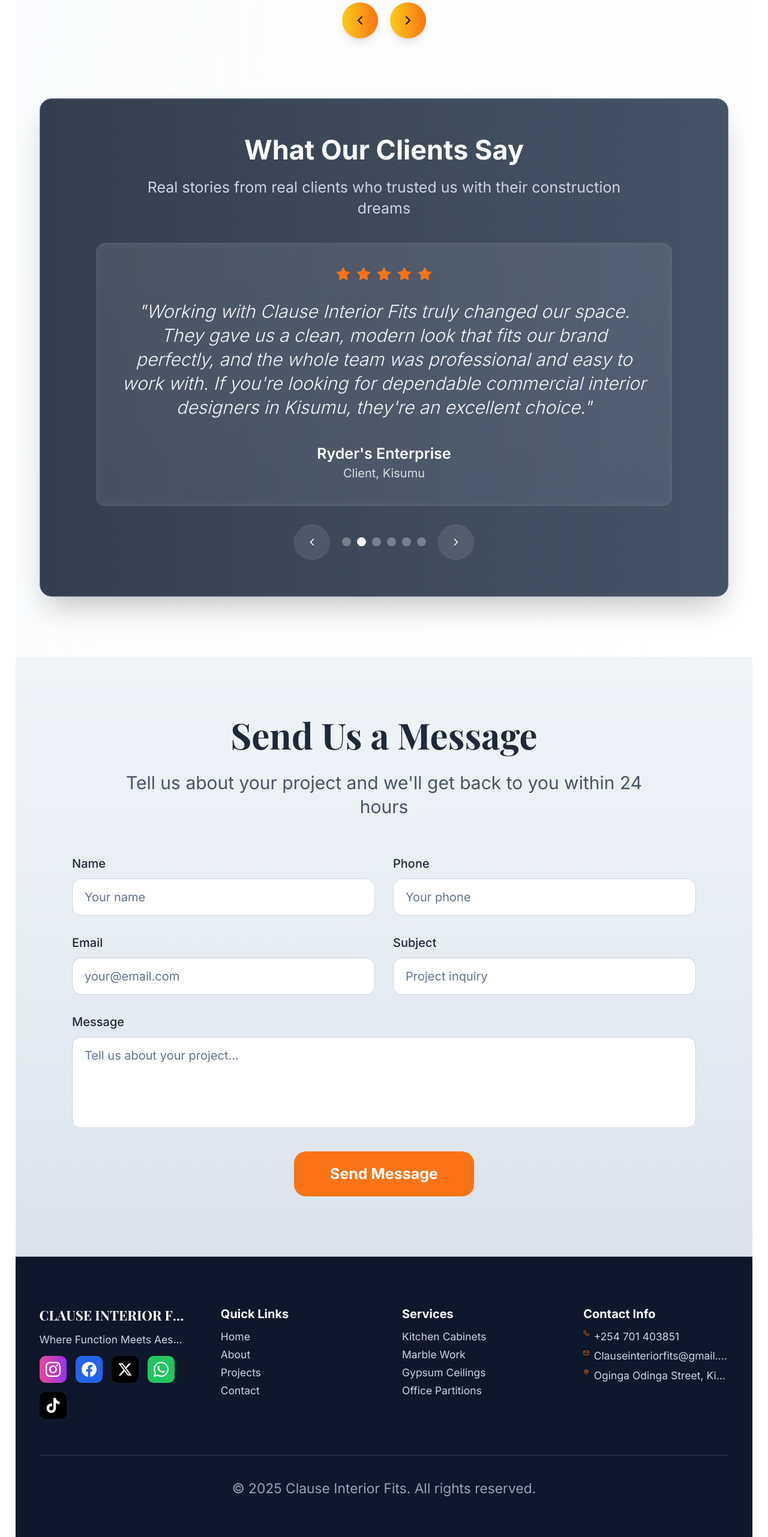
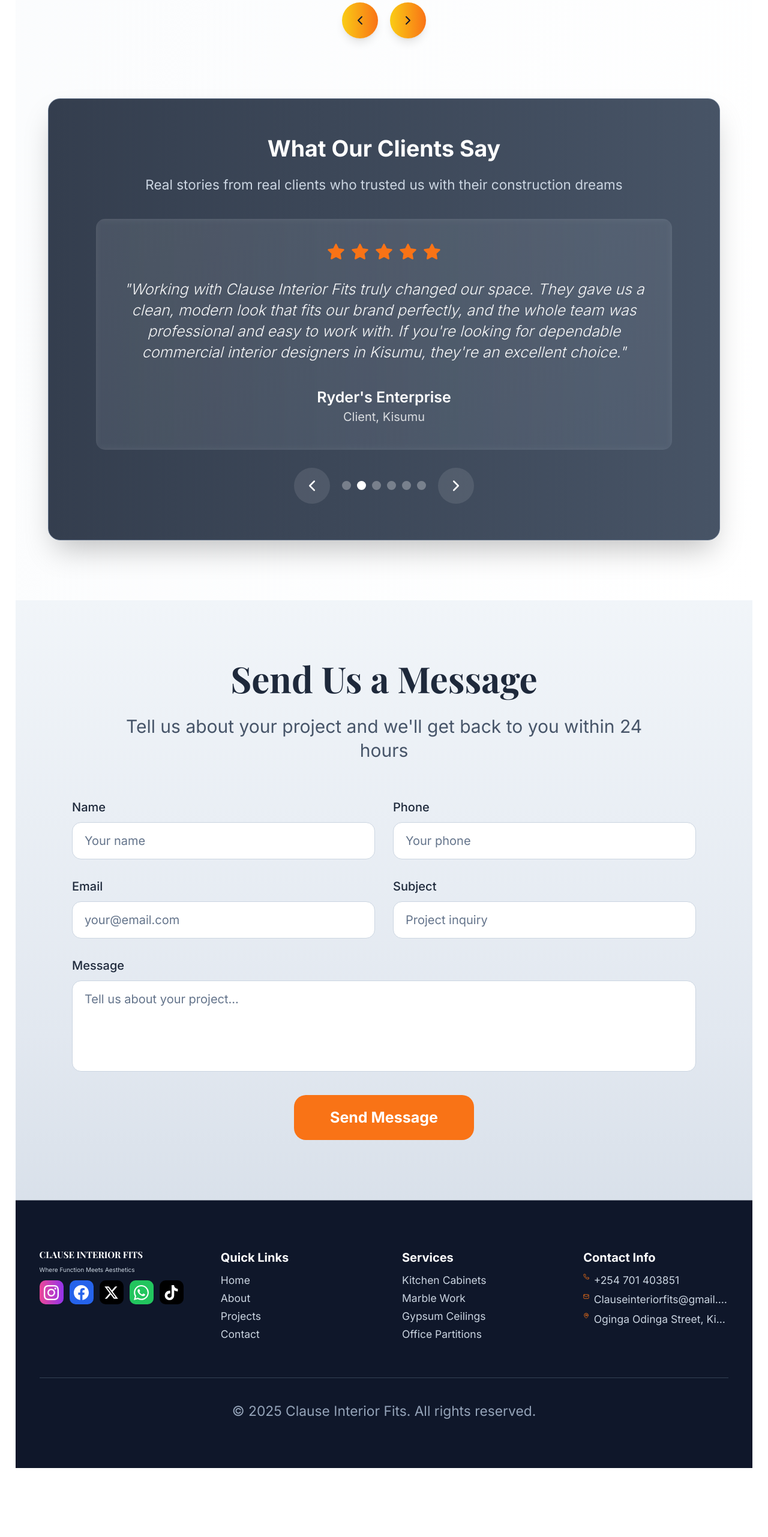
Before and after one commit to kevwasonga/K_Builders, a React (Vite) app: page / in a window 1280 px wide. Shown: the part 5673-8236 px from the top of the page at 60% size. After the commit the page ends 8121 px from the top, so only its background shows below. Built offline with nearby package versions, Linux system fonts and the light colour scheme.

Commit message:
Optimize footer brand section for single-line display on all screens

```diff
--- a/src/components/Footer.tsx
+++ b/src/components/Footer.tsx
@@ -85,30 +85,30 @@ function Footer() {
           <div className="grid grid-cols-2 gap-3 xs:gap-4 sm:gap-6 md:grid-cols-4 md:gap-8 lg:gap-12">
             {/* Brand */}
             <div className="col-span-1 md:col-span-1">
-              <h3 className="text-[10px] xs:text-xs sm:text-sm md:text-base lg:text-lg font-display font-bold text-white mb-1.5 sm:mb-2 whitespace-nowrap overflow-hidden text-ellipsis">CLAUSE INTERIOR FITS</h3>
-              <p className="text-[8px] xs:text-[9px] sm:text-xs md:text-sm text-slate-300 mb-2 sm:mb-3 whitespace-nowrap overflow-hidden text-ellipsis">Where Function Meets Aesthetics</p>
-              <div className="flex flex-wrap gap-1.5 xs:gap-2 sm:gap-3">
-                <a href="https://www.instagram.com/clausedesigninteriorfits/?igsh=cWdjYm1qdm8zZHhj" target="_blank" rel="noopener noreferrer" className="w-6 h-6 xs:w-7 xs:h-7 sm:w-8 sm:h-8 md:w-9 md:h-9 bg-gradient-to-r from-pink-500 to-purple-600 rounded-lg flex items-center justify-center hover:scale-110 transition-transform">
+              <h3 className="text-[7px] xs:text-[8px] sm:text-[9px] md:text-[10px] lg:text-xs font-display font-bold text-white mb-1 sm:mb-1.5 whitespace-nowrap overflow-hidden text-ellipsis">CLAUSE INTERIOR FITS</h3>
+              <p className="text-[6px] xs:text-[7px] sm:text-[8px] md:text-[9px] lg:text-[10px] text-slate-300 mb-1.5 sm:mb-2 whitespace-nowrap overflow-hidden text-ellipsis">Where Function Meets Aesthetics</p>
+              <div className="flex flex-nowrap gap-1 xs:gap-1.5 sm:gap-2 overflow-x-auto scrollbar-hide">
+                <a href="https://www.instagram.com/clausedesigninteriorfits/?igsh=cWdjYm1qdm8zZHhj" target="_blank" rel="noopener noreferrer" className="w-5 h-5 xs:w-6 xs:h-6 sm:w-7 sm:h-7 md:w-8 md:h-8 bg-gradient-to-r from-pink-500 to-purple-600 rounded-lg flex items-center justify-center hover:scale-110 transition-transform flex-shrink-0">
                   <svg className="w-3 h-3 xs:w-3.5 xs:h-3.5 sm:w-4 sm:h-4 md:w-5 md:h-5 text-white" fill="currentColor" viewBox="0 0 24 24">
                     <path d="M12 2.163c3.204 0 3.584.012 4.85.07 3.252.148 4.771 1.691 4.919 4.919.058 1.265.069 1.645.069 4.849 0 3.205-.012 3.584-.069 4.849-.149 3.225-1.664 4.771-4.919 4.919-1.266.058-1.644.07-4.85.07-3.204 0-3.584-.012-4.849-.07-3.26-.149-4.771-1.699-4.919-4.92-.058-1.265-.07-1.644-.07-4.849 0-3.204.013-3.583.07-4.849.149-3.227 1.664-4.771 4.919-4.919 1.266-.057 1.645-.069 4.849-.069zm0-2.163c-3.259 0-3.667.014-4.947.072-4.358.2-6.78 2.618-6.98 6.98-.059 1.281-.073 1.689-.073 4.948 0 3.259.014 3.668.072 4.948.2 4.358 2.618 6.78 6.98 6.98 1.281.058 1.689.072 4.948.072 3.259 0 3.668-.014 4.948-.072 4.354-.2 6.782-2.618 6.979-6.98.059-1.28.073-1.689.073-4.948 0-3.259-.014-3.667-.072-4.947-.196-4.354-2.617-6.78-6.979-6.98-1.281-.059-1.69-.073-4.949-.073zm0 5.838c-3.403 0-6.162 2.759-6.162 6.162s2.759 6.163 6.162 6.163 6.162-2.759 6.162-6.163c0-3.403-2.759-6.162-6.162-6.162zm0 10.162c-2.209 0-4-1.79-4-4 0-2.209 1.791-4 4-4s4 1.791 4 4c0 2.21-1.791 4-4 4zm6.406-11.845c-.796 0-1.441.645-1.441 1.44s.645 1.44 1.441 1.44c.795 0 1.439-.645 1.439-1.44s-.644-1.44-1.439-1.44z"/>
                   </svg>
                 </a>
-                <a href="https://www.facebook.com/people/Clause-Interior-fits-and-design/100091929919157/?rdid=qVrdHzdRb532AyUa&share_url=https%3A%2F%2Fwww.facebook.com%2Fshare%2F14Tu5azcVpa%2F" target="_blank" rel="noopener noreferrer" className="w-6 h-6 xs:w-7 xs:h-7 sm:w-8 sm:h-8 md:w-9 md:h-9 bg-blue-600 rounded-lg flex items-center justify-center hover:scale-110 transition-transform">
+                <a href="https://www.facebook.com/people/Clause-Interior-fits-and-design/100091929919157/?rdid=qVrdHzdRb532AyUa&share_url=https%3A%2F%2Fwww.facebook.com%2Fshare%2F14Tu5azcVpa%2F" target="_blank" rel="noopener noreferrer" className="w-5 h-5 xs:w-6 xs:h-6 sm:w-7 sm:h-7 md:w-8 md:h-8 bg-blue-600 rounded-lg flex items-center justify-center hover:scale-110 transition-transform flex-shrink-0">
                   <svg className="w-3 h-3 xs:w-3.5 xs:h-3.5 sm:w-4 sm:h-4 md:w-5 md:h-5 text-white" fill="currentColor" viewBox="0 0 24 24">
                     <path d="M24 12.073c0-6.627-5.373-12-12-12s-12 5.373-12 12c0 5.99 4.388 10.954 10.125 11.854v-8.385H7.078v-3.47h3.047V9.43c0-3.007 1.792-4.669 4.533-4.669 1.312 0 2.686.235 2.686.235v2.953H15.83c-1.491 0-1.956.925-1.956 1.874v2.25h3.328l-.532 3.47h-2.796v8.385C19.612 23.027 24 18.062 24 12.073z"/>
                   </svg>
                 </a>
-                <a href="https://x.com/ClauseFits47910?t=XBC90QhLlI2zfnuIlfntpw&s=09" target="_blank" rel="noopener noreferrer" className="w-6 h-6 xs:w-7 xs:h-7 sm:w-8 sm:h-8 md:w-9 md:h-9 bg-black rounded-lg flex items-center justify-center hover:scale-110 transition-transform">
+                <a href="https://x.com/ClauseFits47910?t=XBC90QhLlI2zfnuIlfntpw&s=09" target="_blank" rel="noopener noreferrer" className="w-5 h-5 xs:w-6 xs:h-6 sm:w-7 sm:h-7 md:w-8 md:h-8 bg-black rounded-lg flex items-center justify-center hover:scale-110 transition-transform flex-shrink-0">
                   <svg className="w-3 h-3 xs:w-3.5 xs:h-3.5 sm:w-4 sm:h-4 md:w-5 md:h-5 text-white" fill="currentColor" viewBox="0 0 24 24">
                     <path d="M18.244 2.25h3.308l-7.227 8.26 8.502 11.24H16.17l-5.214-6.817L4.99 21.75H1.68l7.73-8.835L1.254 2.25H8.08l4.713 6.231zm-1.161 17.52h1.833L7.084 4.126H5.117z"/>
                   </svg>
                 </a>
-                <a href="https://wa.me/254701403851" target="_blank" rel="noopener noreferrer" className="w-6 h-6 xs:w-7 xs:h-7 sm:w-8 sm:h-8 md:w-9 md:h-9 bg-green-500 rounded-lg flex items-center justify-center hover:scale-110 transition-transform">
+                <a href="https://wa.me/254701403851" target="_blank" rel="noopener noreferrer" className="w-5 h-5 xs:w-6 xs:h-6 sm:w-7 sm:h-7 md:w-8 md:h-8 bg-green-500 rounded-lg flex items-center justify-center hover:scale-110 transition-transform flex-shrink-0">
                   <svg className="w-3 h-3 xs:w-3.5 xs:h-3.5 sm:w-4 sm:h-4 md:w-5 md:h-5 text-white" fill="currentColor" viewBox="0 0 24 24">
                     <path d="M17.472 14.382c-.297-.149-1.758-.867-2.03-.967-.273-.099-.471-.148-.67.15-.197.297-.767.966-.94 1.164-.173.199-.347.223-.644.075-.297-.15-1.255-.463-2.39-1.475-.883-.788-1.48-1.761-1.653-2.059-.173-.297-.018-.458.13-.606.134-.133.298-.347.446-.52.149-.174.198-.298.298-.497.099-.198.05-.371-.025-.52-.075-.149-.669-1.612-.916-2.207-.242-.579-.487-.5-.669-.51-.173-.008-.371-.01-.57-.01-.198 0-.52.074-.792.372-.272.297-1.04 1.016-1.04 2.479 0 1.462 1.065 2.875 1.213 3.074.149.198 2.096 3.2 5.077 4.487.709.306 1.262.489 1.694.625.712.227 1.36.195 1.871.118.571-.085 1.758-.719 2.006-1.413.248-.694.248-1.289.173-1.413-.074-.124-.272-.198-.57-.347m-5.421 7.403h-.004a9.87 9.87 0 01-5.031-1.378l-.361-.214-3.741.982.998-3.648-.235-.374a9.86 9.86 0 01-1.51-5.26c.001-5.45 4.436-9.884 9.888-9.884 2.64 0 5.122 1.03 6.988 2.898a9.825 9.825 0 012.893 6.994c-.003 5.45-4.437 9.884-9.885 9.884m8.413-18.297A11.815 11.815 0 0012.05 0C5.495 0 .16 5.335.157 11.892c0 2.096.547 4.142 1.588 5.945L.057 24l6.305-1.654a11.882 11.882 0 005.683 1.448h.005c6.554 0 11.89-5.335 11.893-11.893A11.821 11.821 0 0020.465 3.488"/>
                   </svg>
                 </a>
-                <a href="https://www.tiktok.com/@clauseinteriorfitsndesig?_r=1&_t=ZM-91kJYTvC2Ey" target="_blank" rel="noopener noreferrer" className="w-6 h-6 xs:w-7 xs:h-7 sm:w-8 sm:h-8 md:w-9 md:h-9 bg-black rounded-lg flex items-center justify-center hover:scale-110 transition-transform">
+                <a href="https://www.tiktok.com/@clauseinteriorfitsndesig?_r=1&_t=ZM-91kJYTvC2Ey" target="_blank" rel="noopener noreferrer" className="w-5 h-5 xs:w-6 xs:h-6 sm:w-7 sm:h-7 md:w-8 md:h-8 bg-black rounded-lg flex items-center justify-center hover:scale-110 transition-transform flex-shrink-0">
                   <svg className="w-3 h-3 xs:w-3.5 xs:h-3.5 sm:w-4 sm:h-4 md:w-5 md:h-5 text-white" fill="currentColor" viewBox="0 0 24 24">
                     <path d="M12.525.02c1.31-.02 2.61-.01 3.91-.02.08 1.53.63 3.09 1.75 4.17 1.12 1.11 2.7 1.62 4.24 1.79v4.03c-1.44-.05-2.89-.35-4.2-.97-.57-.26-1.1-.59-1.62-.93-.01 2.92.01 5.84-.02 8.75-.08 1.4-.54 2.79-1.35 3.94-1.31 1.92-3.58 3.17-5.91 3.21-1.43.08-2.86-.31-4.08-1.03-2.02-1.19-3.44-3.37-3.65-5.71-.02-.5-.03-1-.01-1.49.18-1.9 1.12-3.72 2.58-4.96 1.66-1.44 3.98-2.13 6.15-1.72.02 1.48-.04 2.96-.04 4.44-.99-.32-2.15-.23-3.02.37-.63.41-1.11 1.04-1.36 1.75-.21.51-.15 1.07-.14 1.61.24 1.64 1.82 3.02 3.5 2.87 1.12-.01 2.19-.66 2.77-1.61.19-.33.4-.67.41-1.06.1-1.79.06-3.57.07-5.36.01-4.03-.01-8.05.02-12.07z"/>
                   </svg>
--- a/src/components/TestimonialsSlider.tsx
+++ b/src/components/TestimonialsSlider.tsx
@@ -91,51 +91,51 @@ function TestimonialsSlider() {
   };
 
   return (
-    <div className="text-center mt-20">
-      <div className="bg-gradient-to-r from-slate-800/90 to-slate-700/90 backdrop-blur-lg rounded-2xl p-12 border border-slate-500 shadow-2xl">
-        <h3 className="text-xl xs:text-2xl sm:text-3xl md:text-4xl font-bold text-white mb-4">What Our Clients Say</h3>
-        <p className="text-sm xs:text-base sm:text-lg md:text-xl text-slate-300 mb-6 xs:mb-8 max-w-2xl mx-auto px-4">
+    <div className="text-center mt-12 sm:mt-16 md:mt-20">
+      <div className="bg-gradient-to-r from-slate-800/90 to-slate-700/90 backdrop-blur-lg rounded-2xl p-4 xs:p-6 sm:p-8 md:p-12 border border-slate-500 shadow-2xl max-w-4xl mx-auto">
+        <h3 className="text-base xs:text-lg sm:text-xl md:text-2xl lg:text-3xl font-bold text-white mb-2 xs:mb-3 sm:mb-4">What Our Clients Say</h3>
+        <p className="text-xs xs:text-sm sm:text-base md:text-lg text-slate-300 mb-4 xs:mb-6 sm:mb-8 max-w-2xl mx-auto px-2 xs:px-4">
           Real stories from real clients who trusted us with their construction dreams
         </p>
 
         <div className="max-w-3xl mx-auto">
-          <div className="bg-gradient-to-br from-slate-100/20 to-slate-300/20 backdrop-blur-sm rounded-xl p-6 md:p-8 mb-6">
-            <div className="flex items-center justify-center mb-6">
+          <div className="bg-gradient-to-br from-slate-100/20 to-slate-300/20 backdrop-blur-sm rounded-xl p-3 xs:p-4 sm:p-6 md:p-8 mb-4 sm:mb-6">
+            <div className="flex items-center justify-center mb-3 xs:mb-4 sm:mb-6">
               {[1, 2, 3, 4, 5].map((star) => (
-                <Star key={star} size={24} className="text-orange-500 fill-current mx-1" />
+                <Star key={star} size={16} className="xs:w-5 xs:h-5 sm:w-6 sm:h-6 text-orange-500 fill-current mx-0.5 xs:mx-1" />
               ))}
             </div>
 
-            <blockquote className="text-sm xs:text-base sm:text-lg md:text-xl lg:text-2xl text-center text-white/95 leading-relaxed mb-6 xs:mb-8 font-light italic">
+            <blockquote className="text-xs xs:text-sm sm:text-base md:text-lg lg:text-xl text-center text-white/95 leading-relaxed mb-4 xs:mb-6 sm:mb-8 font-light italic">
               "{testimonials[currentTestimonial].content}"
             </blockquote>
 
             <div className="text-center">
-              <div className="font-semibold text-white text-base xs:text-lg md:text-xl">
+              <div className="font-semibold text-white text-sm xs:text-base sm:text-lg md:text-xl">
                 {testimonials[currentTestimonial].name}
               </div>
-              <div className="text-white/80 text-xs xs:text-sm md:text-base">
+              <div className="text-white/80 text-[10px] xs:text-xs sm:text-sm md:text-base">
                 {testimonials[currentTestimonial].role}, {testimonials[currentTestimonial].company}
               </div>
             </div>
           </div>
 
           {/* Navigation Controls */}
-          <div className="flex items-center justify-center space-x-4">
+          <div className="flex items-center justify-center space-x-2 xs:space-x-3 sm:space-x-4">
             <button
               onClick={prevTestimonial}
-              className="w-12 h-12 bg-white/10 hover:bg-white/20 rounded-full flex items-center justify-center transition-all duration-300"
+              className="w-8 h-8 xs:w-10 xs:h-10 sm:w-12 sm:h-12 bg-white/10 hover:bg-white/20 rounded-full flex items-center justify-center transition-all duration-300"
             >
-              <ChevronLeft size={20} className="text-white" />
+              <ChevronLeft size={16} className="xs:w-5 xs:h-5 sm:w-6 sm:h-6 text-white" />
             </button>
 
             {/* Dots Indicator */}
-            <div className="flex space-x-2">
+            <div className="flex space-x-1 xs:space-x-1.5 sm:space-x-2">
               {testimonials.map((_, index) => (
                 <button
                   key={index}
                   onClick={() => goToTestimonial(index)}
-                  className={`w-3 h-3 rounded-full transition-all duration-300 ${
+                  className={`w-2 h-2 xs:w-2.5 xs:h-2.5 sm:w-3 sm:h-3 rounded-full transition-all duration-300 ${
                     index === currentTestimonial ? 'bg-white' : 'bg-white/30 hover:bg-white/50'
                   }`}
                 />
@@ -144,9 +144,9 @@ function TestimonialsSlider() {
 
             <button
               onClick={nextTestimonial}
-              className="w-12 h-12 bg-white/10 hover:bg-white/20 rounded-full flex items-center justify-center transition-all duration-300"
+              className="w-8 h-8 xs:w-10 xs:h-10 sm:w-12 sm:h-12 bg-white/10 hover:bg-white/20 rounded-full flex items-center justify-center transition-all duration-300"
             >
-              <ChevronRight size={20} className="text-white" />
+              <ChevronRight size={16} className="xs:w-5 xs:h-5 sm:w-6 sm:h-6 text-white" />
             </button>
           </div>
         </div>
--- a/src/index.css
+++ b/src/index.css
@@ -183,3 +183,14 @@
 .animate-slideUp {
   animation: slideUp 0.3s ease-out;
 }
+
+
+/* Hide scrollbar */
+.scrollbar-hide {
+  -ms-overflow-style: none;
+  scrollbar-width: none;
+}
+
+.scrollbar-hide::-webkit-scrollbar {
+  display: none;
+}
```
